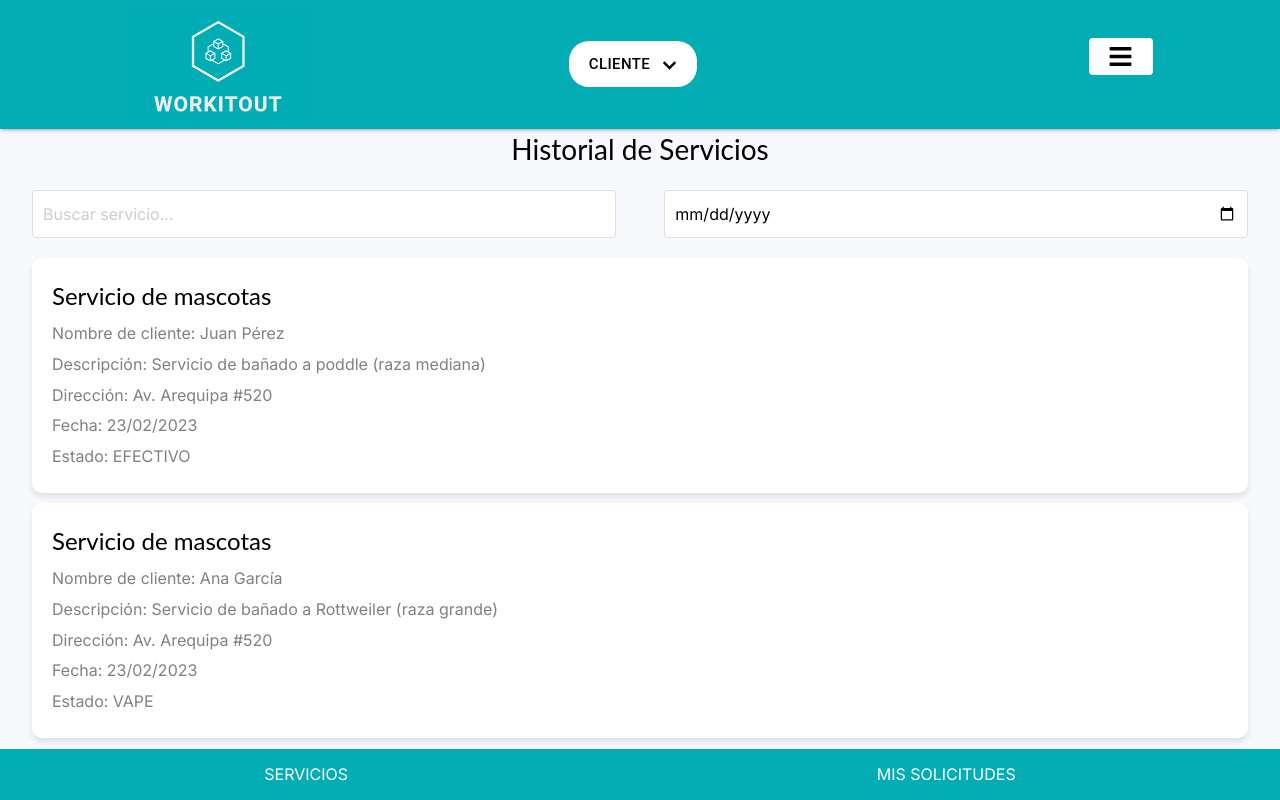
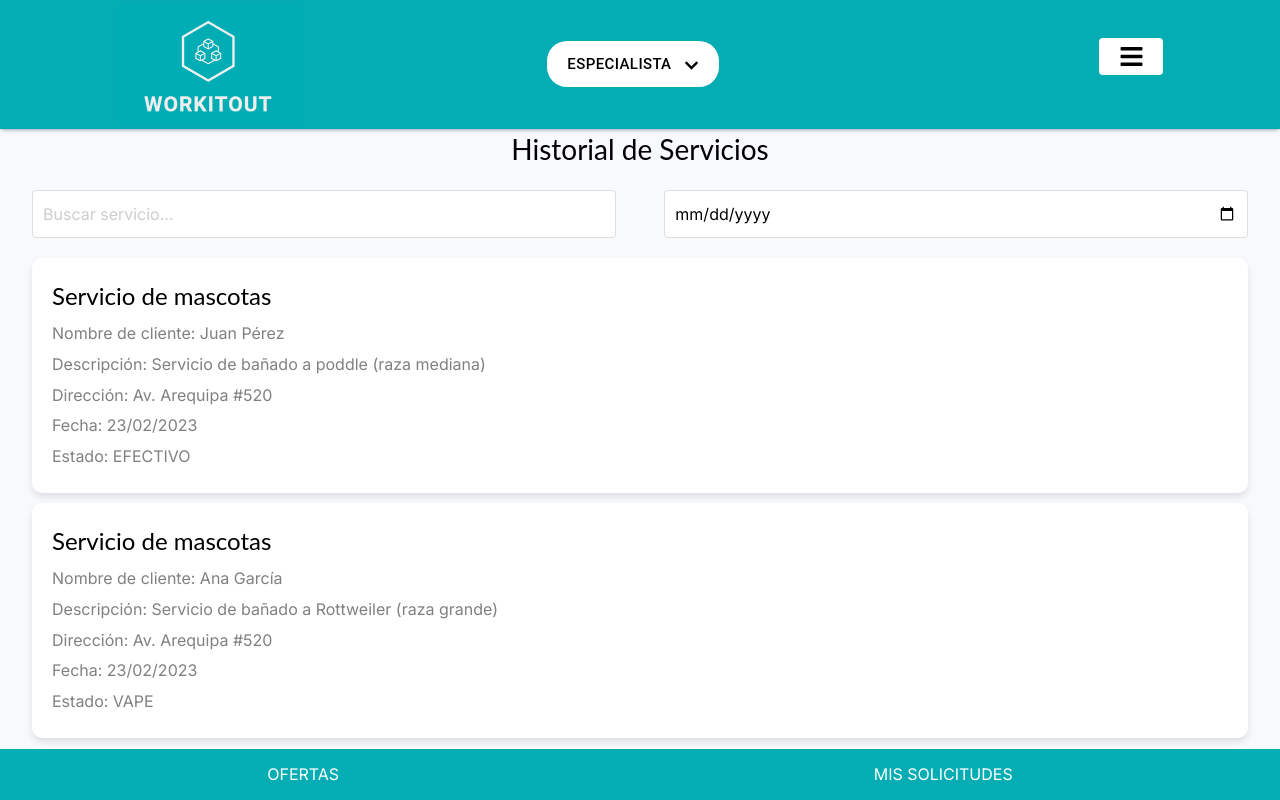
Before and after one commit to sergio-sanguinetti/workitout, a Next.js app: page /visualizacion-solicitudes-especialista in a window 1280 px wide. Shown: the top 800 px of the page. Built offline with nearby package versions, Linux system fonts and the light colour scheme.

Commit message:
actualizacion-sidebar-especialista

```diff
--- a/src/app/components/sidebarEspecialista.js
+++ b/src/app/components/sidebarEspecialista.js
@@ -181,7 +181,7 @@ const Sidebar = () => {
       </nav>
       <footer className={styles.footer}>
         <a href='/plataforma'><button  className={styles.footerButton}>Ofertas</button></a>
-        <button className={styles.footerButton}>Mis solicitudes</button>
+        <a href='../visualizacion-solicitudes-especialista'><button  className={styles.footerButton}>Mis solicitudes</button></a>
       </footer>
     </div>
   );
--- a/src/app/visualizacion-solicitudes-especialista/page.js
+++ b/src/app/visualizacion-solicitudes-especialista/page.js
@@ -1,7 +1,8 @@
 'use client';
 import React, { useState } from 'react';
-import Sidebar from '../components/sidebar';
+import Sidebar from '../components/sidebarEspecialista.js';
 import './visualizacion-solicitudes-especialista.css';
+
 
 const historialServicios = [
   {
```
